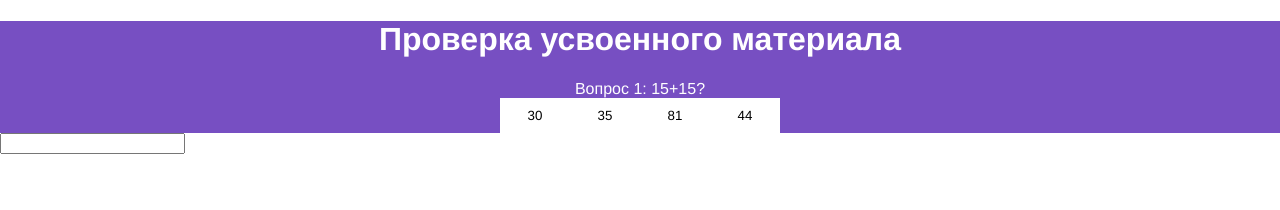
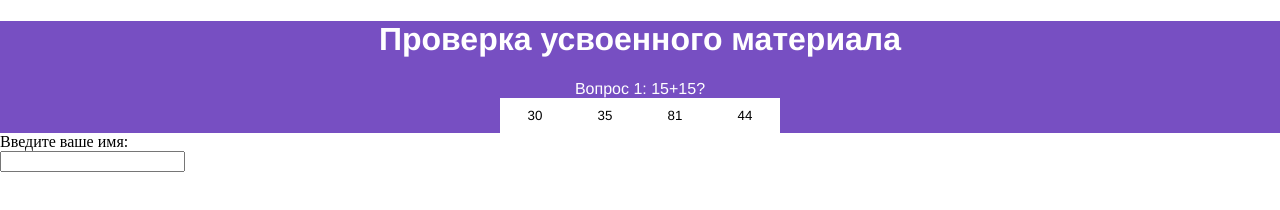
Before and after one commit to QWEZ1/-, a plain HTML site: page index.html in a window 1280 px wide. Drawn offline with Linux system fonts and the light colour scheme.

Commit message:
Add files via upload

```diff
--- a/index.html
+++ b/index.html
@@ -21,6 +21,7 @@
                 <div class="result" id="result">
             </div>
         </div>
+        <div>Введите ваше имя:</div>
         <input type="text" id="name">
         <script src="script.js"></script>
     </body>
```
